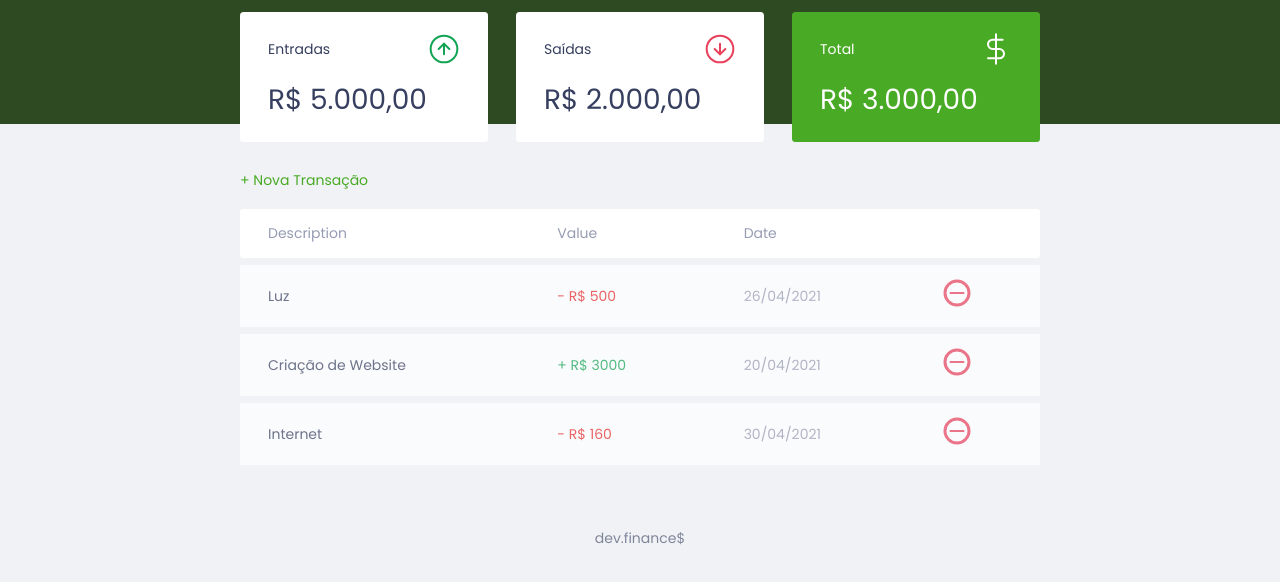
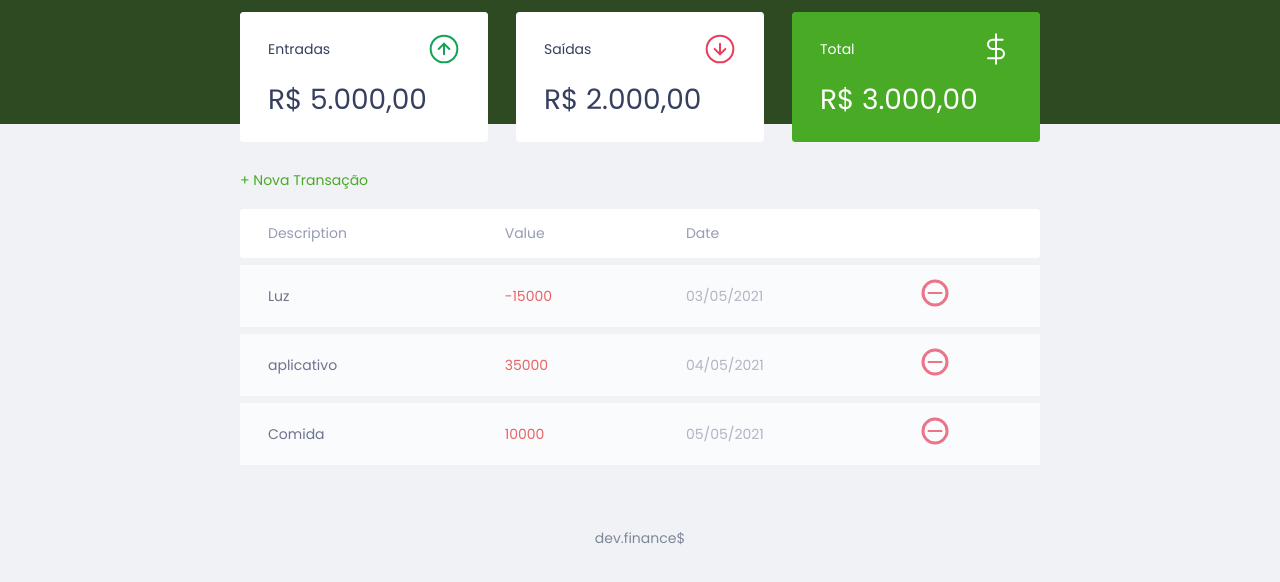
Before and after one commit to Vini03-Alcantra/DevFinance, a plain HTML site: page index.html in a window 1280 px wide. Shown: the part 74-656 px from the top of the page. Drawn offline with Linux system fonts and the light colour scheme.

Commit message:
Carregando transactions pelo js

```diff
--- a/index.html
+++ b/index.html
@@ -55,30 +55,6 @@
                     </tr>
                 </thead>
                 <tbody>
-                    <tr>
-                        <td class="description"> Luz</td>
-                        <td class="expense">- R$ 500</td>
-                        <td class="date">26/04/2021</td>
-                        <td>
-                            <img src="./assets/minus.svg" alt="Remover transação">
-                        </td>
-                    </tr>
-                    <tr>
-                        <td class="description"> Criação de Website</td>
-                        <td class="income">+ R$ 3000</td>
-                        <td class="date">20/04/2021</td>
-                        <td>
-                            <img src="./assets/minus.svg" alt="Remover transação">
-                        </td>
-                    </tr>
-                    <tr>
-                        <td class="description" >Internet</td>
-                        <td class="expense">- R$ 160</td>
-                        <td class="date">30/04/2021</td>
-                        <td>
-                            <img src="./assets/minus.svg" alt="Remover transação">
-                        </td>
-                    </tr>
                 </tbody>
             </table>
         </section>
--- a/scripts.js
+++ b/scripts.js
@@ -46,9 +46,13 @@ const Transaction = {
 }
 
 const DOM = {
+    transactionsContainer: document.querySelector("#data-table tbody"),
+
     addTransaction(transaction, index){
         const tr = document.createElement("tr")
         tr.innerHTML = DOM.innerHTMLTransaction(transaction)
+
+        DOM.transactionsContainer.appendChild(tr)
     },
 
     innerHTMLTransaction(transaction){
@@ -64,4 +68,6 @@ const DOM = {
     }
 }
 
-DOM.addTransaction(transactions[2])
+transactions.forEach((transaction) => {
+    DOM.addTransaction(transaction)
+})
```
